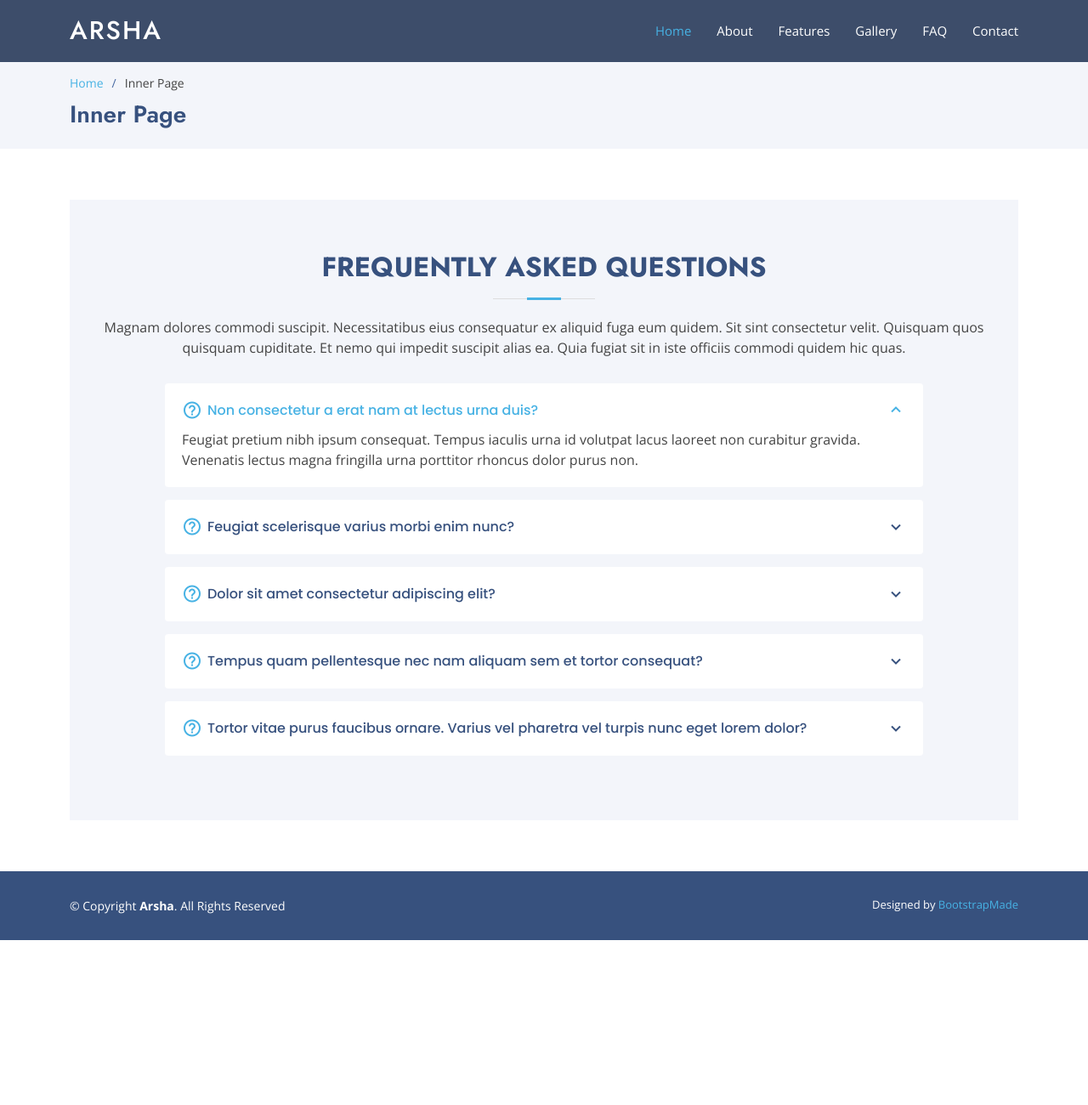
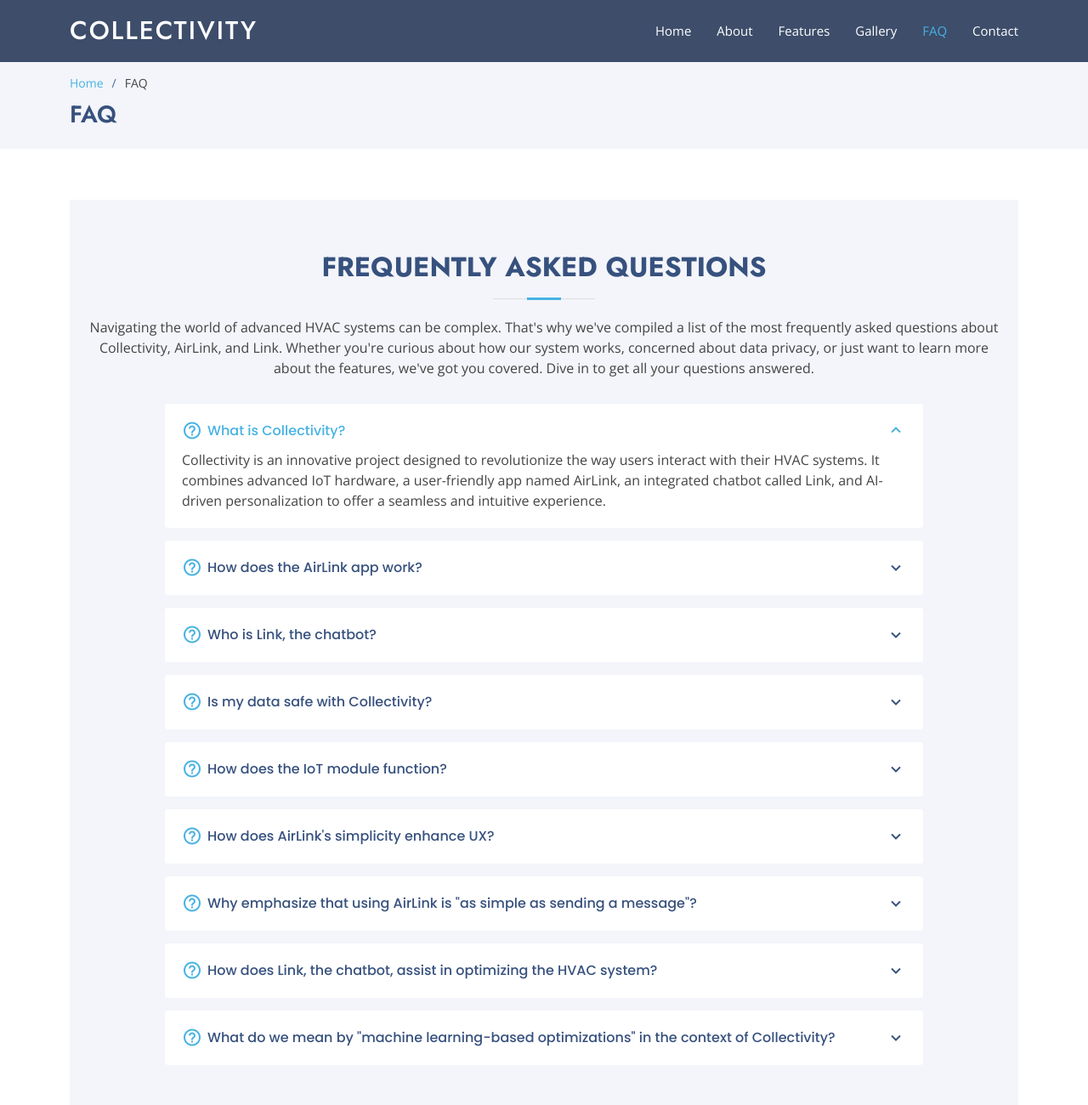
Before and after one commit to E-Hikari/Daikin, a plain HTML site: page src/Frontend/faq.html in a window 1280 px wide. Shown: the top 1300 px of the page at 85% size. Before the commit the page ends 1106 px from the top, so only its background shows below. Drawn offline with nearby package versions, Linux system fonts and the light colour scheme.

Commit message:
Update faq.html

```diff
--- a/src/Frontend/faq.html
+++ b/src/Frontend/faq.html
@@ -43,17 +43,17 @@
   <header id="header" class="fixed-top header-inner-pages">
     <div class="container d-flex align-items-center">
 
-      <h1 class="logo me-auto"><a href="index.html">Arsha</a></h1>
+      <h1 class="logo me-auto"><a href="index.html">Collectivity</a></h1>
       <!-- Uncomment below if you prefer to use an image logo -->
       <!-- <a href="index.html" class="logo me-auto"><img src="assets/img/logo.png" alt="" class="img-fluid"></a>-->
 
       <nav id="navbar" class="navbar">
         <ul>
-          <li><a class="nav-link scrollto active" href="index.html">Home</a></li>
-          <li><a class="nav-link scrollto" href="about.html">About</a></li>
+          <li><a class="nav-link scrollto " href="index.html">Home</a></li>
+          <li><a class="nav-link scrollto " href="about.html">About</a></li>
           <li><a class="nav-link scrollto" href="features.html">Features</a></li>
           <li><a class="nav-link   scrollto" href="gallery.html">Gallery</a></li>
-          <li><a class="nav-link scrollto" href="faq.html">FAQ</a></li>
+          <li><a class="nav-link scrollto active" href="faq.html">FAQ</a></li>
           <li><a class="nav-link scrollto" href="contact.html">Contact</a></li>
         </ul>
         <i class="bi bi-list mobile-nav-toggle"></i>
@@ -70,9 +70,9 @@
 
         <ol>
           <li><a href="index.html">Home</a></li>
-          <li>Inner Page</li>
+          <li>FAQ</li>
         </ol>
-        <h2>Inner Page</h2>
+        <h2>FAQ</h2>
 
       </div>
     </section><!-- End Breadcrumbs -->
@@ -85,55 +85,95 @@
 
     <div class="section-title">
       <h2>Frequently Asked Questions</h2>
-      <p>Magnam dolores commodi suscipit. Necessitatibus eius consequatur ex aliquid fuga eum quidem. Sit sint consectetur velit. Quisquam quos quisquam cupiditate. Et nemo qui impedit suscipit alias ea. Quia fugiat sit in iste officiis commodi quidem hic quas.</p>
+      <p>Navigating the world of advanced HVAC systems can be complex. That's why we've compiled a list of the most frequently asked questions about Collectivity, AirLink, and Link. Whether you're curious about how our system works, concerned about data privacy, or just want to learn more about the features, we've got you covered. Dive in to get all your questions answered.</p>
     </div>
 
     <div class="faq-list">
       <ul>
         <li data-aos="fade-up" data-aos-delay="100">
-          <i class="bx bx-help-circle icon-help"></i> <a data-bs-toggle="collapse" class="collapse" data-bs-target="#faq-list-1">Non consectetur a erat nam at lectus urna duis? <i class="bx bx-chevron-down icon-show"></i><i class="bx bx-chevron-up icon-close"></i></a>
+          <i class="bx bx-help-circle icon-help"></i> <a data-bs-toggle="collapse" class="collapse" data-bs-target="#faq-list-1">What is Collectivity? <i class="bx bx-chevron-down icon-show"></i><i class="bx bx-chevron-up icon-close"></i></a>
           <div id="faq-list-1" class="collapse show" data-bs-parent=".faq-list">
             <p>
-              Feugiat pretium nibh ipsum consequat. Tempus iaculis urna id volutpat lacus laoreet non curabitur gravida. Venenatis lectus magna fringilla urna porttitor rhoncus dolor purus non.
+              Collectivity is an innovative project designed to revolutionize the way users interact with their HVAC systems. It combines advanced IoT hardware, a user-friendly app named AirLink, an integrated chatbot called Link, and AI-driven personalization to offer a seamless and intuitive experience.
             </p>
           </div>
         </li>
 
         <li data-aos="fade-up" data-aos-delay="200">
-          <i class="bx bx-help-circle icon-help"></i> <a data-bs-toggle="collapse" data-bs-target="#faq-list-2" class="collapsed">Feugiat scelerisque varius morbi enim nunc? <i class="bx bx-chevron-down icon-show"></i><i class="bx bx-chevron-up icon-close"></i></a>
+          <i class="bx bx-help-circle icon-help"></i> <a data-bs-toggle="collapse" data-bs-target="#faq-list-2" class="collapsed">How does the AirLink app work? <i class="bx bx-chevron-down icon-show"></i><i class="bx bx-chevron-up icon-close"></i></a>
           <div id="faq-list-2" class="collapse" data-bs-parent=".faq-list">
             <p>
-              Dolor sit amet consectetur adipiscing elit pellentesque habitant morbi. Id interdum velit laoreet id donec ultrices. Fringilla phasellus faucibus scelerisque eleifend donec pretium. Est pellentesque elit ullamcorper dignissim. Mauris ultrices eros in cursus turpis massa tincidunt dui.
+              AirLink is a mobile application that serves as the primary interface for users to control and monitor their HVAC systems. It's designed to be as intuitive as popular messaging apps, allowing users to communicate directly with their system and make adjustments.
             </p>
           </div>
         </li>
 
         <li data-aos="fade-up" data-aos-delay="300">
-          <i class="bx bx-help-circle icon-help"></i> <a data-bs-toggle="collapse" data-bs-target="#faq-list-3" class="collapsed">Dolor sit amet consectetur adipiscing elit? <i class="bx bx-chevron-down icon-show"></i><i class="bx bx-chevron-up icon-close"></i></a>
+          <i class="bx bx-help-circle icon-help"></i> <a data-bs-toggle="collapse" data-bs-target="#faq-list-3" class="collapsed">Who is Link, the chatbot? <i class="bx bx-chevron-down icon-show"></i><i class="bx bx-chevron-up icon-close"></i></a>
           <div id="faq-list-3" class="collapse" data-bs-parent=".faq-list">
             <p>
-              Eleifend mi in nulla posuere sollicitudin aliquam ultrices sagittis orci. Faucibus pulvinar elementum integer enim. Sem nulla pharetra diam sit amet nisl suscipit. Rutrum tellus pellentesque eu tincidunt. Lectus urna duis convallis convallis tellus. Urna molestie at elementum eu facilisis sed odio morbi quis
+              Link is an integrated chatbot within the AirLink app. Instead of navigating through complex menus, users can simply "chat" with Link to control their HVAC system, making the process as simple as sending a text message.
             </p>
           </div>
         </li>
 
         <li data-aos="fade-up" data-aos-delay="400">
-          <i class="bx bx-help-circle icon-help"></i> <a data-bs-toggle="collapse" data-bs-target="#faq-list-4" class="collapsed">Tempus quam pellentesque nec nam aliquam sem et tortor consequat? <i class="bx bx-chevron-down icon-show"></i><i class="bx bx-chevron-up icon-close"></i></a>
+          <i class="bx bx-help-circle icon-help"></i> <a data-bs-toggle="collapse" data-bs-target="#faq-list-4" class="collapsed">Is my data safe with Collectivity? <i class="bx bx-chevron-down icon-show"></i><i class="bx bx-chevron-up icon-close"></i></a>
           <div id="faq-list-4" class="collapse" data-bs-parent=".faq-list">
             <p>
-              Molestie a iaculis at erat pellentesque adipiscing commodo. Dignissim suspendisse in est ante in. Nunc vel risus commodo viverra maecenas accumsan. Sit amet nisl suscipit adipiscing bibendum est. Purus gravida quis blandit turpis cursus in.
+              Absolutely. Data security and user privacy are paramount in Collectivity's design. All data collected by the system is encrypted and stored securely. Users have full control over their data and can choose to share it for system improvements or keep it completely private.
             </p>
           </div>
         </li>
 
         <li data-aos="fade-up" data-aos-delay="500">
-          <i class="bx bx-help-circle icon-help"></i> <a data-bs-toggle="collapse" data-bs-target="#faq-list-5" class="collapsed">Tortor vitae purus faucibus ornare. Varius vel pharetra vel turpis nunc eget lorem dolor? <i class="bx bx-chevron-down icon-show"></i><i class="bx bx-chevron-up icon-close"></i></a>
+          <i class="bx bx-help-circle icon-help"></i> <a data-bs-toggle="collapse" data-bs-target="#faq-list-5" class="collapsed">How does the IoT module function? <i class="bx bx-chevron-down icon-show"></i><i class="bx bx-chevron-up icon-close"></i></a>
           <div id="faq-list-5" class="collapse" data-bs-parent=".faq-list">
             <p>
-              Laoreet sit amet cursus sit amet dictum sit amet justo. Mauris vitae ultricies leo integer malesuada nunc vel. Tincidunt eget nullam non nisi est sit amet. Turpis nunc eget lorem dolor sed. Ut venenatis tellus in metus vulputate eu scelerisque.
+              The IoT module is equipped with the ESP32 Wroom microcontroller and a range of advanced sensors. It captures environmental metrics in real-time and communicates with the AirLink app, ensuring real-time adjustments and optimal comfort.
             </p>
           </div>
         </li>
+
+        <li data-aos="fade-up" data-aos-delay="600">
+          <i class="bx bx-help-circle icon-help"></i> <a data-bs-toggle="collapse" data-bs-target="#faq-list-6" class="collapsed">How does AirLink's simplicity enhance UX? <i class="bx bx-chevron-down icon-show"></i><i class="bx bx-chevron-up icon-close"></i></a>
+          <div id="faq-list-6" class="collapse" data-bs-parent=".faq-list">
+            <p>
+              The AirLink interface is designed with user experience at its core. By making it as intuitive as popular messaging apps, users can interact with their HVAC systems effortlessly. This simplicity ensures that users don't face a steep learning curve and can start benefiting from the app immediately.
+            </p>
+          </div>
+        </li>
+
+        <li data-aos="fade-up" data-aos-delay="700">
+          <i class="bx bx-help-circle icon-help"></i> <a data-bs-toggle="collapse" data-bs-target="#faq-list-7" class="collapsed">Why emphasize that using AirLink is "as simple as sending a message"? <i class="bx bx-chevron-down icon-show"></i><i class="bx bx-chevron-up icon-close"></i></a>
+          <div id="faq-list-7" class="collapse" data-bs-parent=".faq-list">
+            <p>
+              Emphasizing that using AirLink is "as simple as sending a message" conveys the ease of use and familiarity of the interface. In today's digital age, messaging is second nature to many. By drawing this parallel, we assure users that interacting with their HVAC system via AirLink is a breeze.
+            </p>
+          </div>
+        </li>
+
+        <li data-aos="fade-up" data-aos-delay="800">
+          <i class="bx bx-help-circle icon-help"></i> <a data-bs-toggle="collapse" data-bs-target="#faq-list-8" class="collapsed">How does Link, the chatbot, assist in optimizing the HVAC system?
+          <i class="bx bx-chevron-down icon-show"></i><i class="bx bx-chevron-up icon-close"></i></a>
+          <div id="faq-list-8" class="collapse" data-bs-parent=".faq-list">
+            <p>
+              Link, integrated within the AirLink app, uses real-time data and user input to make intelligent suggestions and adjustments to the HVAC system. By understanding user preferences and patterns, Link can optimize energy consumption and ensure consistent comfort.
+            </p>
+          </div>
+        </li>
+
+
+        <li data-aos="fade-up" data-aos-delay="900">
+          <i class="bx bx-help-circle icon-help"></i> <a data-bs-toggle="collapse" data-bs-target="#faq-list-9" class="collapsed">What do we mean by "machine learning-based optimizations" in the context of Collectivity?
+          <i class="bx bx-chevron-down icon-show"></i><i class="bx bx-chevron-up icon-close"></i></a>
+          <div id="faq-list-9" class="collapse" data-bs-parent=".faq-list">
+            <p>
+              Within the Collectivity project, "machine learning-based optimizations" refers to the system's ability to learn from user behaviors and environmental data. Over time, Collectivity can predict user needs and make proactive adjustments, enhancing both efficiency and user satisfaction.
+            </p>
+          </div>
+        </li>
+
 
       </ul>
     </div>
```
